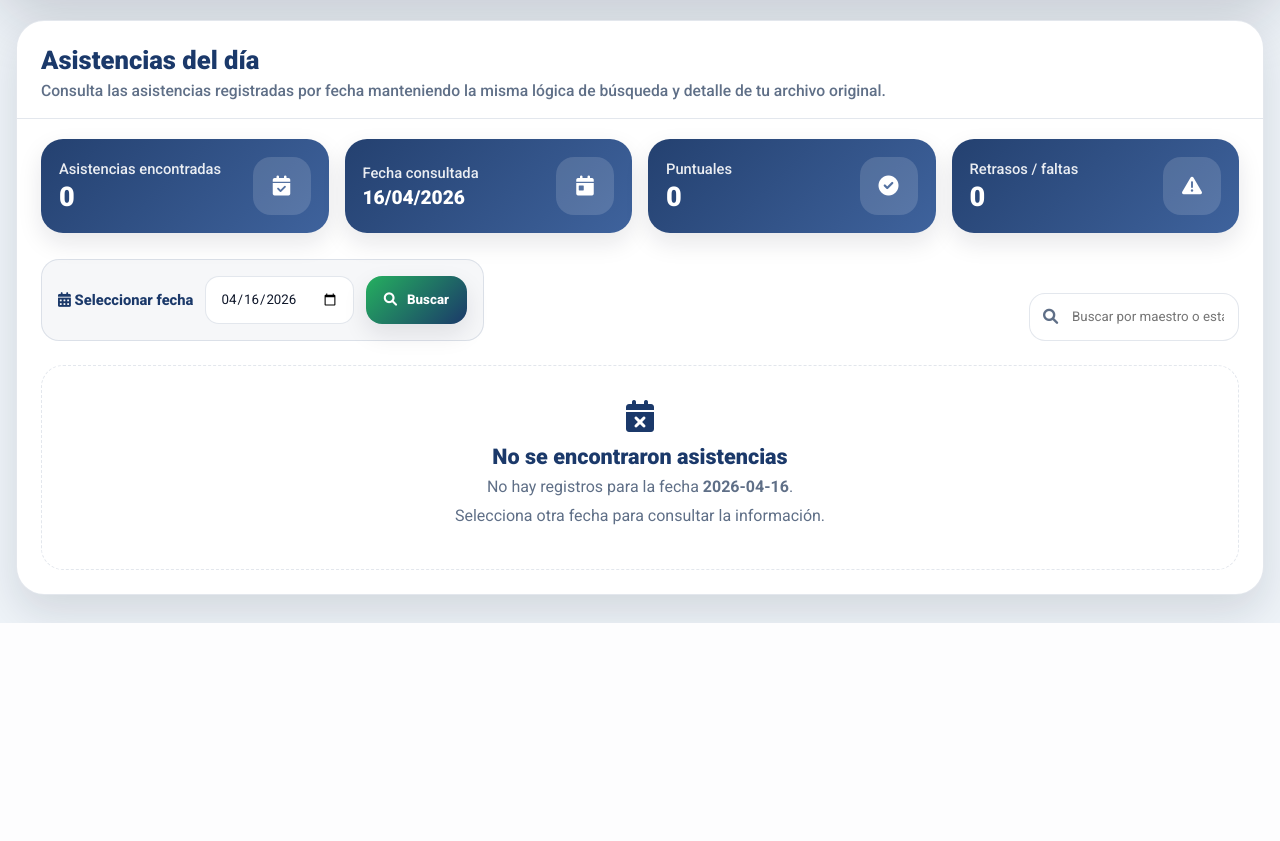
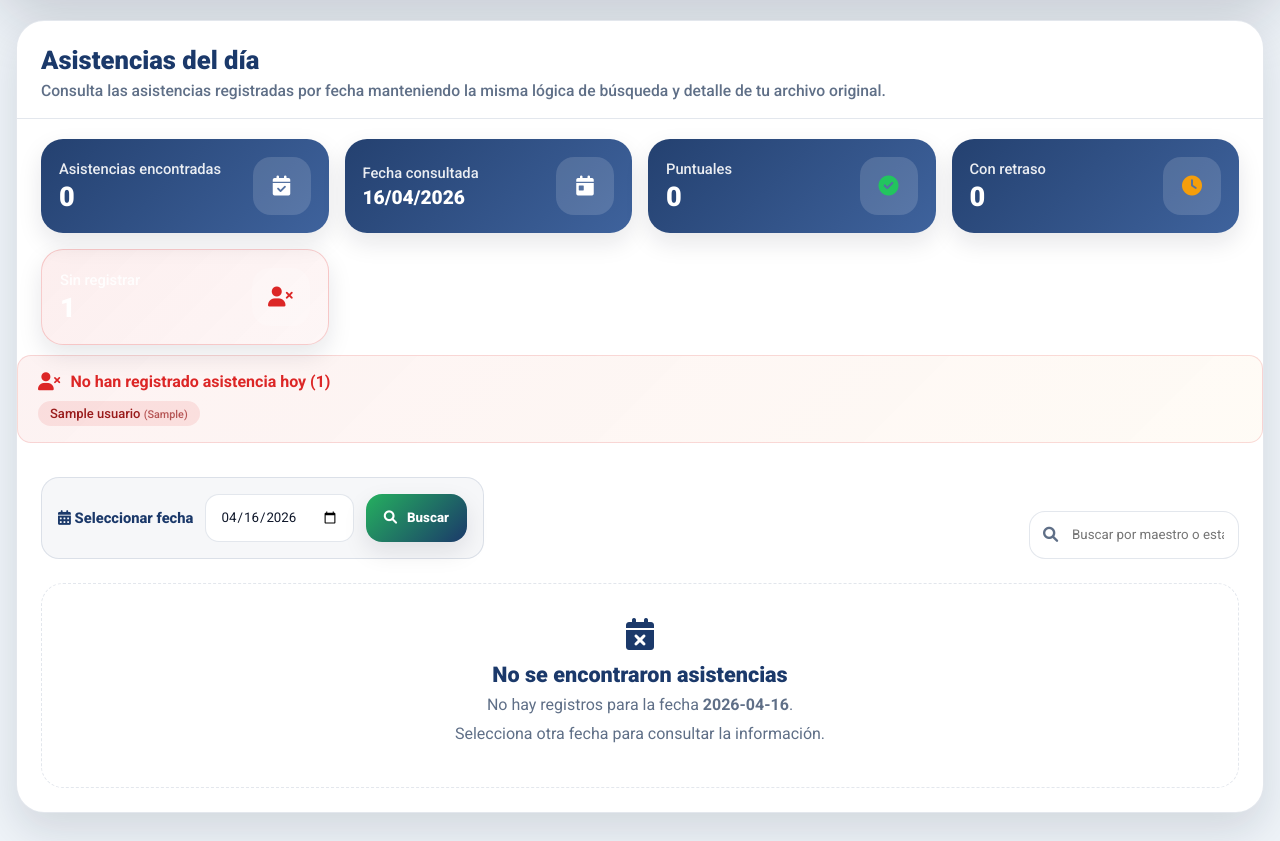
Before and after one commit to LizBonita/Sistema_Asistencia_ESGEC, a PHP site: page /views/asistencias_diarias.php in a window 1280 px wide. Shown: the part 308-1149 px from the top of the page. Before the commit the page ends 931 px from the top, so only its background shows below. Run offline with PHP 8.4, Linux system fonts and the light colour scheme; the visitor is signed in with stand-in values (Sample User, id 1); tables that the repository leaves empty or names only in its code hold one stand-in row (values such as "Sample post").

Commit message:
feat: Mejoras críticas en Asistencias Diarias
- FIX: Estados reconocen 'A tiempo' (no solo 'Puntual')
- NUEVO: Panel de FALTANTES - quién no ha llegado hoy
- NUEVO: KPI separadas: Puntuales | Retrasos | Sin registrar
- NUEVO: Auto-refresh cada 30s (solo fecha de hoy)
- SQL para recalcular estados de registros viejos
- Timezone CDMX en todos los endpoints

```diff
--- a/views/asistencias_diarias.php
+++ b/views/asistencias_diarias.php
@@ -1,5 +1,6 @@
 <?php
 session_start();
+date_default_timezone_set('America/Mexico_City');
 
 if (!isset($_SESSION['user_id'])) {
     header('Location: login.php');
@@ -21,6 +22,21 @@ $asistencia = new Asistencia($db);
 $selected_date = $_GET['date'] ?? date('Y-m-d');
 $stmt = $asistencia->readByDate($selected_date);
 $asistencias = $stmt->fetchAll(PDO::FETCH_ASSOC);
+$num = count($asistencias);
+
+// ─── FALTANTES: maestros que NO han registrado asistencia hoy ───
+$stmtFaltantes = $db->prepare("
+    SELECT u.nombre_completo, m.tipo_contrato
+    FROM maestros m
+    JOIN usuarios u ON m.usuario_id = u.id
+    WHERE m.id NOT IN (
+        SELECT maestro_id FROM asistencias WHERE fecha = ?
+    )
+    ORDER BY u.nombre_completo ASC
+");
+$stmtFaltantes->execute([$selected_date]);
+$faltantes = $stmtFaltantes->fetchAll(PDO::FETCH_ASSOC);
+$totalFaltantes = count($faltantes);
 $num = count($asistencias);
 
 function obtenerIniciales(string $nombre): string
@@ -57,11 +73,15 @@ function claseEstado(?string $estado): string
 {
     $estado = mb_strtolower(trim((string)$estado), 'UTF-8');
 
-    if (strpos($estado, 'puntual') !== false) {
+    if (strpos($estado, 'puntual') !== false || strpos($estado, 'a tiempo') !== false) {
         return 'estado-puntual';
     }
 
     if (strpos($estado, 'retraso') !== false || strpos($estado, 'retardo') !== false) {
+        return 'estado-retraso';
+    }
+
+    if (strpos($estado, 'salida temprana') !== false) {
         return 'estado-retraso';
     }
 
@@ -72,7 +92,7 @@ function iconoEstado(?string $estado): string
 {
     $estado = mb_strtolower(trim((string)$estado), 'UTF-8');
 
-    if (strpos($estado, 'puntual') !== false) {
+    if (strpos($estado, 'puntual') !== false || strpos($estado, 'a tiempo') !== false) {
         return 'check-circle';
     }
 
@@ -90,7 +110,7 @@ $totalFaltas = 0;
 foreach ($asistencias as $registro) {
     $estadoEntrada = mb_strtolower(trim((string)($registro['estado_entrada'] ?? '')), 'UTF-8');
 
-    if (strpos($estadoEntrada, 'puntual') !== false) {
+    if (strpos($estadoEntrada, 'puntual') !== false || strpos($estadoEntrada, 'a tiempo') !== false) {
         $totalPuntuales++;
     } elseif (strpos($estadoEntrada, 'retraso') !== false || strpos($estadoEntrada, 'retardo') !== false) {
         $totalRetrasos++;
@@ -1022,21 +1042,48 @@ $fechaBonita = formatearFechaBonita($selected_date);
                             <small>Puntuales</small>
                             <strong><?php echo (int)$totalPuntuales; ?></strong>
                         </div>
-                        <div class="summary-icon">
+                        <div class="summary-icon" style="color:var(--color-success)">
                             <i class="fa-solid fa-check-circle"></i>
                         </div>
                     </div>
 
                     <div class="summary-item">
                         <div class="summary-info">
-                            <small>Retrasos / faltas</small>
-                            <strong><?php echo (int)($totalRetrasos + $totalFaltas); ?></strong>
+                            <small>Con retraso</small>
+                            <strong><?php echo (int)$totalRetrasos; ?></strong>
                         </div>
-                        <div class="summary-icon">
-                            <i class="fa-solid fa-triangle-exclamation"></i>
+                        <div class="summary-icon" style="color:var(--color-warning)">
+                            <i class="fa-solid fa-clock"></i>
+                        </div>
+                    </div>
+
+                    <div class="summary-item" <?php if ($totalFaltantes > 0) echo 'style="background:linear-gradient(135deg,rgba(220,38,38,.08),rgba(220,38,38,.04));border:1px solid rgba(220,38,38,.2)"'; ?>>
+                        <div class="summary-info">
+                            <small>Sin registrar</small>
+                            <strong><?php echo (int)$totalFaltantes; ?></strong>
+                        </div>
+                        <div class="summary-icon" style="color:var(--color-danger)">
+                            <i class="fa-solid fa-user-xmark"></i>
                         </div>
                     </div>
                 </div>
+
+                <?php if ($totalFaltantes > 0 && $selected_date === date('Y-m-d')): ?>
+                <div style="background:linear-gradient(135deg,rgba(220,38,38,.06),rgba(245,158,11,.04));border:1px solid rgba(220,38,38,.15);border-radius:var(--radius-sm);padding:16px 20px;margin-bottom:18px">
+                    <div style="display:flex;align-items:center;gap:10px;margin-bottom:10px">
+                        <i class="fa-solid fa-user-xmark" style="color:#dc2626;font-size:18px"></i>
+                        <strong style="color:#dc2626">No han registrado asistencia hoy (<?php echo $totalFaltantes; ?>)</strong>
+                    </div>
+                    <div style="display:flex;flex-wrap:wrap;gap:8px">
+                        <?php foreach ($faltantes as $f): ?>
+                        <span style="background:rgba(220,38,38,.1);color:#991b1b;padding:5px 12px;border-radius:20px;font-size:13px;font-weight:500">
+                            <?php echo htmlspecialchars($f['nombre_completo'], ENT_QUOTES, 'UTF-8'); ?>
+                            <small style="opacity:.7">(<?php echo htmlspecialchars($f['tipo_contrato'] ?? '', ENT_QUOTES, 'UTF-8'); ?>)</small>
+                        </span>
+                        <?php endforeach; ?>
+                    </div>
+                </div>
+                <?php endif; ?>
 
                 <div class="tools-row">
                     <div class="tools-left">
@@ -1316,6 +1363,23 @@ $fechaBonita = formatearFechaBonita($selected_date);
                 });
             });
         }
+
+        // ══════════ AUTO-REFRESH cada 30s (solo para la fecha de hoy) ══════════
+        <?php if ($selected_date === date('Y-m-d')): ?>
+        let refreshTimer;
+        function startAutoRefresh() {
+            refreshTimer = setInterval(() => {
+                window.location.reload();
+            }, 30000); // 30 segundos
+        }
+        startAutoRefresh();
+
+        // Pausar refresh mientras el usuario busca
+        if (searchInput) {
+            searchInput.addEventListener('focus', () => clearInterval(refreshTimer));
+            searchInput.addEventListener('blur', () => { if (!searchInput.value) startAutoRefresh(); });
+        }
+        <?php endif; ?>
     </script>
 
 </body>
```
Also changed, not shown: sql/migracion_admins_y_retrasos.sql (+25 -0 lines).
